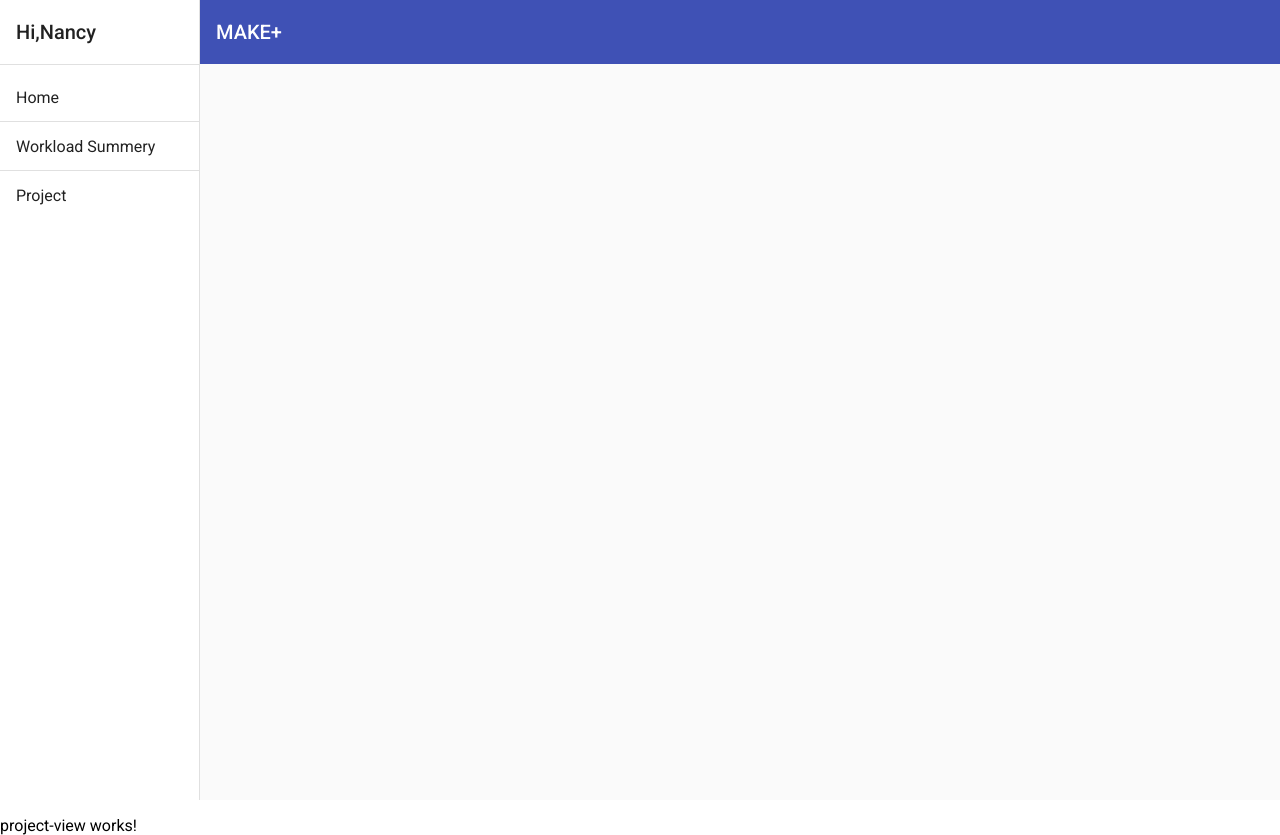
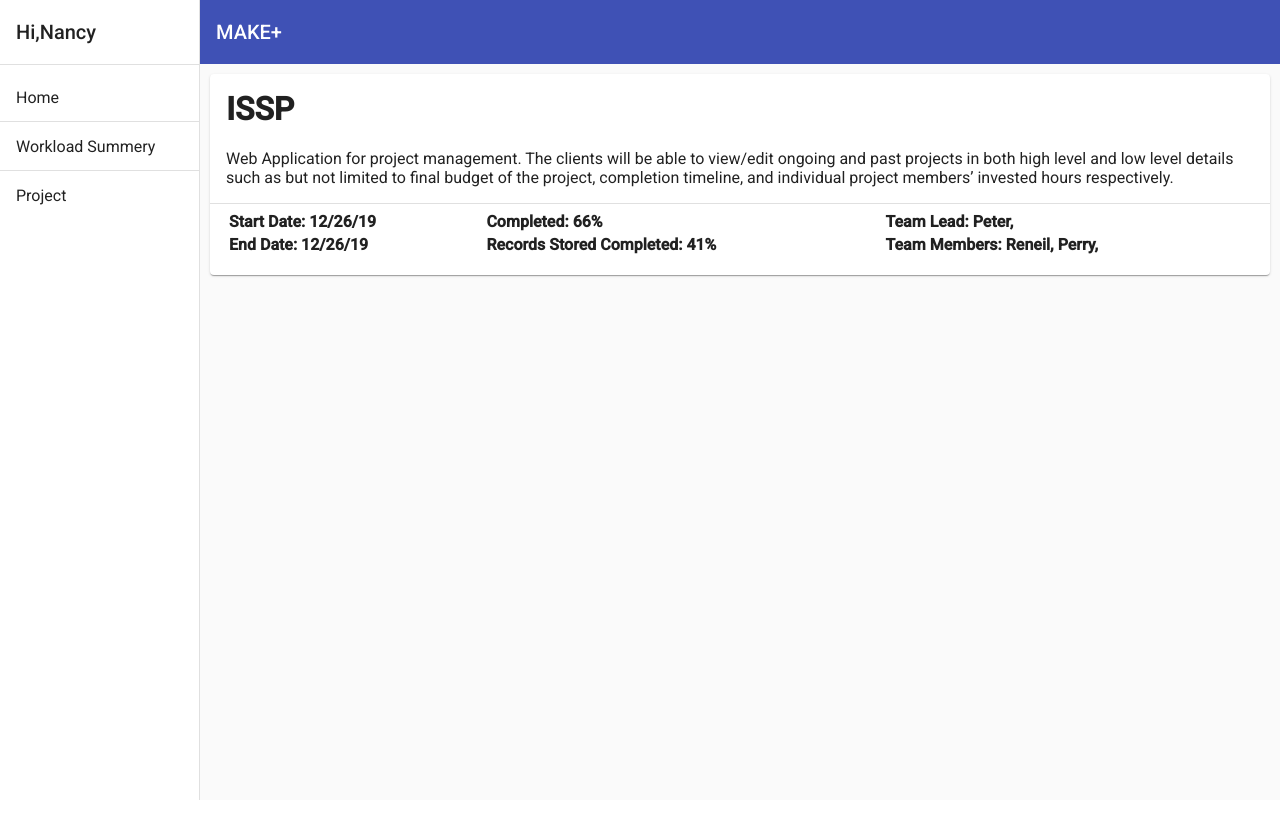
Before and after one commit to lucahsieh/MakePlus, an Angular app: page /project/0 in a window 1280 px wide. After the commit the page ends 800 px from the top, so only its background shows below. Built offline with nearby package versions, Linux system fonts and the light colour scheme.

Commit message:
add project page

```diff
--- a/package.json
+++ b/package.json
@@ -22,6 +22,8 @@
     "@angular/platform-browser": "~8.2.9",
     "@angular/platform-browser-dynamic": "~8.2.9",
     "@angular/router": "~8.2.9",
+    "@material/layout-grid": "^3.1.0",
+    "angular-material": "^1.1.20",
     "hammerjs": "^2.0.8",
     "rxjs": "~6.4.0",
     "tslib": "^1.10.0",
--- a/src/app/app.component.html
+++ b/src/app/app.component.html
@@ -1,4 +1,3 @@
 <!-- <app-header>MAKE+</app-header> -->
 
 <app-slidenav></app-slidenav>
-<router-outlet></router-outlet>
--- a/src/app/header/header.component.html
+++ /dev/null
@@ -1,19 +0,0 @@
-<p>header works!</p>
-<mat-toolbar color="primary">
-    <mat-toolbar-row>
-      <span>Custom Toolbar</span>
-    </mat-toolbar-row>
-
-    <mat-toolbar-row>
-      <span>Second Line</span>
-      <span class="example-spacer"></span>
-      <mat-icon class="example-icon" aria-hidden="false" aria-label="Example user verified icon">verified_user</mat-icon>
-    </mat-toolbar-row>
-
-    <mat-toolbar-row>
-      <span>Third Line</span>
-      <span class="example-spacer"></span>
-      <mat-icon class="example-icon" aria-hidden="false" aria-label="Example heart icon">favorite</mat-icon>
-      <mat-icon class="example-icon" aria-hidden="false" aria-label="Example delete icon">delete</mat-icon>
-    </mat-toolbar-row>
-  </mat-toolbar>
--- a/src/app/header/header.component.ts
+++ /dev/null
@@ -1,15 +0,0 @@
-import { Component, OnInit } from '@angular/core';
-
-@Component({
-  selector: 'app-header',
-  templateUrl: './header.component.html',
-  styleUrls: ['./header.component.css']
-})
-export class HeaderComponent implements OnInit {
-
-  constructor() { }
-
-  ngOnInit() {
-  }
-
-}
--- a/src/app/project-view/project-view.component.css
+++ b/src/app/project-view/project-view.component.css
@@ -0,0 +1,29 @@
+mat-card{
+ margin: 10px;
+}
+mat-grid-tile{
+    background: lightblue;
+};
+.tableStyle{
+    border: 1px solid black;
+    border-collapse: collapse;
+width: 100%;
+}
+
+mat-grid-tile  {
+    justify-content: flex-start !important ;
+    align-items: flex-start !important;
+ }
+
+ mat-figure {
+    justify-content: flex-start !important ;
+    align-items: flex-start !important;
+ }
+
+ .text-inside-grid {
+    position: absolute;
+    left: 5px;
+  }
+  table {
+    width: 100%;
+  }
--- a/src/app/project-view/project-view.component.html
+++ b/src/app/project-view/project-view.component.html
@@ -1 +1,27 @@
-<p>project-view works!</p>
+<mat-card>
+    <h1>{{project.Name}}</h1>
+    <p>{{project.desc}}</p>
+    <mat-divider></mat-divider>
+    <h4></h4>
+
+    <table style="width:100%;text-align:left;">
+        <tr>
+            <th>Start Date: {{project.startDate | date:"MM/dd/yy"}}</th>
+            <th>Completed: {{project.completion}}%</th>
+            <th>Team Lead: <span *ngFor="let emp of project.lead">{{emp.name}}, </span></th>
+        </tr>
+        <tr>
+            <th>End Date: {{project.endDate | date:"MM/dd/yy"}}</th>
+            <th>Records Stored Completed: {{project.recoredStoredCompleted}}%</th>
+            <th>Team Members: <span *ngFor="let emp of project.member">{{emp.name}}, </span></th>
+        </tr>
+        <tr>
+
+        </tr>
+
+    </table>
+
+
+
+
+</mat-card>
--- a/src/app/project-view/project-view.component.ts
+++ b/src/app/project-view/project-view.component.ts
@@ -6,15 +6,44 @@ import { ProjectService } from '../service/project.service';
 import { THIS_EXPR } from '@angular/compiler/src/output/output_ast';
 
 
+export interface PeriodicElement {
+  name: string;
+  position: number;
+  weight: number;
+  symbol: string;
+}
+
+
+const ELEMENT_DATA: PeriodicElement[] = [
+  {position: 1, name: 'Hydrogen', weight: 1.0079, symbol: 'H'},
+  {position: 2, name: 'Helium', weight: 4.0026, symbol: 'He'},
+  {position: 3, name: 'Lithium', weight: 6.941, symbol: 'Li'},
+  {position: 4, name: 'Beryllium', weight: 9.0122, symbol: 'Be'},
+  {position: 5, name: 'Boron', weight: 10.811, symbol: 'B'},
+  {position: 6, name: 'Carbon', weight: 12.0107, symbol: 'C'},
+  {position: 7, name: 'Nitrogen', weight: 14.0067, symbol: 'N'},
+  {position: 8, name: 'Oxygen', weight: 15.9994, symbol: 'O'},
+  {position: 9, name: 'Fluorine', weight: 18.9984, symbol: 'F'},
+  {position: 10, name: 'Neon', weight: 20.1797, symbol: 'Ne'},
+];
 
 @Component({
   selector: 'app-project-view',
   templateUrl: './project-view.component.html',
   styleUrls: ['./project-view.component.css']
 })
+
+
+
+
 export class ProjectViewComponent implements OnInit {
 
-  @Input() project: Project;
+  // @Input()
+  project: Project;
+
+
+  displayedColumns: string[] = ['position', 'name', 'weight', 'symbol'];
+  dataSource = ELEMENT_DATA;
 
   constructor(
     private route: ActivatedRoute,
@@ -22,6 +51,7 @@ export class ProjectViewComponent implements OnInit {
   ) { }
 
   ngOnInit() {
+    this.project=this.projectService.getProject(3);
   }
 
   getProject(): void {
--- a/src/app/service/project.service.ts
+++ b/src/app/service/project.service.ts
@@ -187,8 +187,11 @@ export class ProjectService {
     private createDummyProject(id: number) {
         var p = new Project();
         p.ID = id;
-        p.Name = "projectNameGoesHere";
-        p.desc = "projectDescriptionGoesHere, lots of text.";
+        p.Name = "ISSP";
+        p.desc = `Web Application for project management. The clients will be able to
+        view/edit ongoing and past projects in both high level and low level details
+        such as but not limited to final budget of the project, completion timeline,
+        and individual project members’ invested hours respectively.`;
         p.salaryBudget = Math.floor(Math.random() * 10000) + 1;
         p.totalInvoice = Math.floor(Math.random() * 10000) + 1;
         p.materialBudget = Math.floor(Math.random() * 10000) + 1;
--- a/src/app/slidenav/slidenav.component.html
+++ b/src/app/slidenav/slidenav.component.html
@@ -29,6 +29,6 @@
       </button>
       <span>MAKE+</span>
     </mat-toolbar>
-    <!-- Add Content Here -->
+    <router-outlet></router-outlet>
   </mat-sidenav-content>
 </mat-sidenav-container>
```
Also changed, not shown: src/app/app.module.ts (+12 -3 lines), src/app/header/header.component.css (deleted), 2 other files (tests, documents, lock files or other folders).
